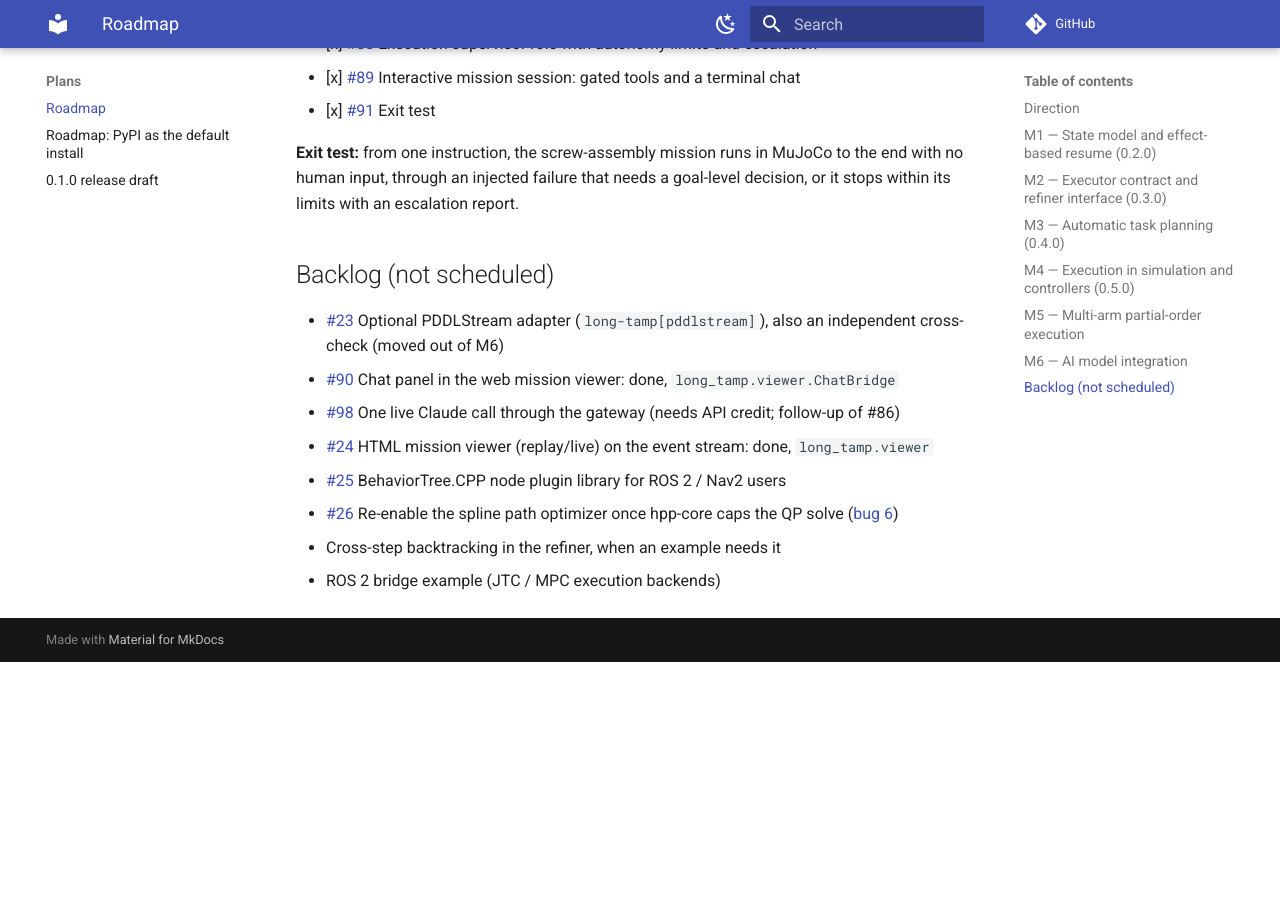
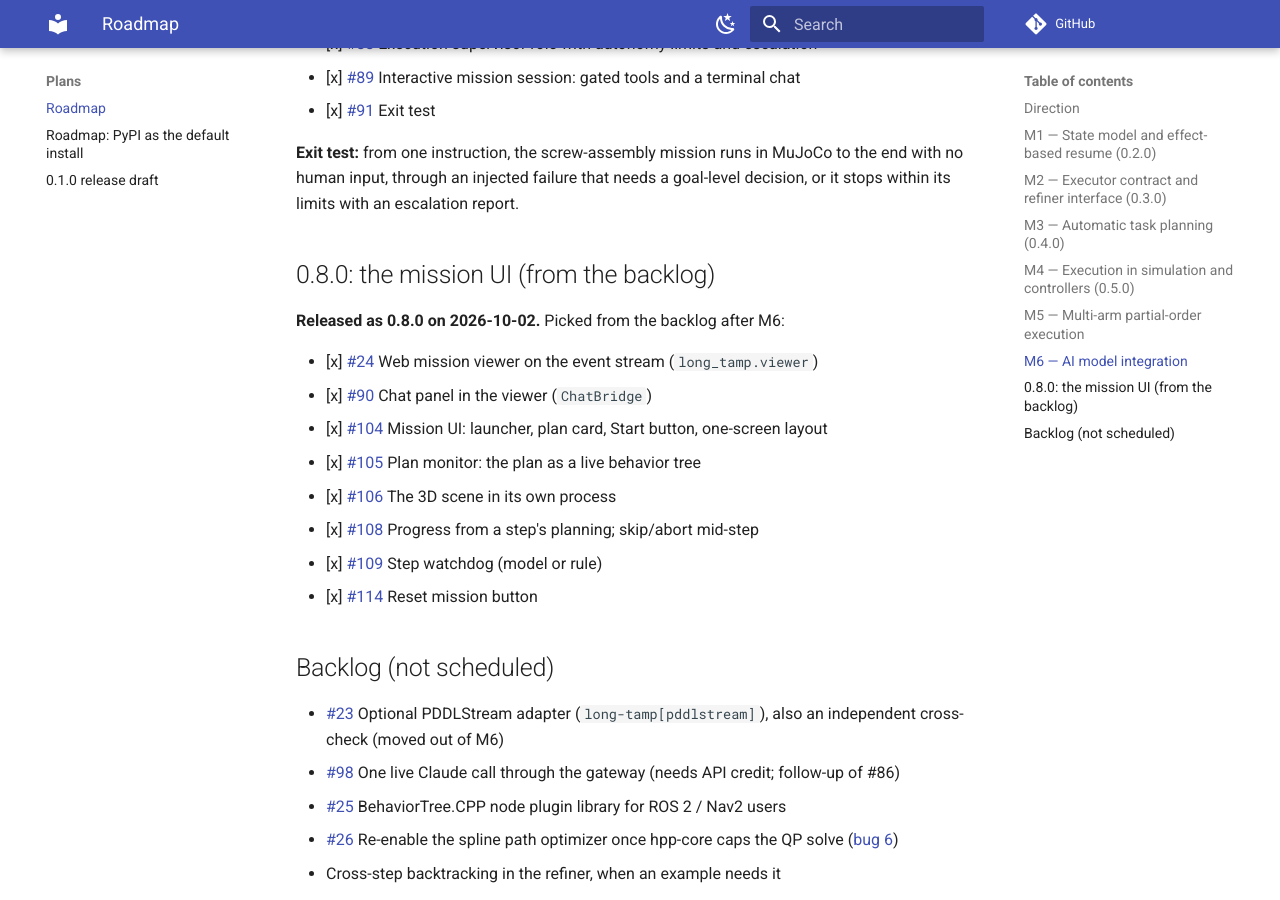
Before and after one commit to thanhndv212/long-tamp, an MkDocs documentation site: the page built from docs/plans/roadmap.md, in a window 1280 px wide and 900 px high, scrolled down 3409 px. Built offline with MkDocs 1.6.1 and Material for MkDocs 9.7.7, drawn with Linux system fonts in a browser that asks for light colours; comment, search, counter and statistics services are not loaded; before the commit the page ends 4071 px from its top, so only the background shows below that.

```diff
--- a/docs/plans/roadmap.md
+++ b/docs/plans/roadmap.md
@@ -140,15 +140,25 @@ interactive and autonomous operation. A model writes the problem, never the plan
 no human input, through an injected failure that needs a goal-level decision, or it stops
 within its limits with an escalation report.
 
+## 0.8.0: the mission UI (from the backlog)
+
+**Released as 0.8.0 on 2026-10-02.** Picked from the backlog after M6:
+
+- [x] [#24](https://github.com/thanhndv212/long-tamp/issues/24) Web mission viewer on the event stream (`long_tamp.viewer`)
+- [x] [#90](https://github.com/thanhndv212/long-tamp/issues/90) Chat panel in the viewer (`ChatBridge`)
+- [x] [#104](https://github.com/thanhndv212/long-tamp/issues/104) Mission UI: launcher, plan card, Start button, one-screen layout
+- [x] [#105](https://github.com/thanhndv212/long-tamp/issues/105) Plan monitor: the plan as a live behavior tree
+- [x] [#106](https://github.com/thanhndv212/long-tamp/issues/106) The 3D scene in its own process
+- [x] [#108](https://github.com/thanhndv212/long-tamp/issues/108) Progress from a step's planning; skip/abort mid-step
+- [x] [#109](https://github.com/thanhndv212/long-tamp/issues/109) Step watchdog (model or rule)
+- [x] [#114](https://github.com/thanhndv212/long-tamp/issues/114) Reset mission button
+
 ## Backlog (not scheduled)
 
 - [#23](https://github.com/thanhndv212/long-tamp/issues/23) Optional PDDLStream adapter
   (`long-tamp[pddlstream]`), also an independent cross-check (moved out of M6)
-- [#90](https://github.com/thanhndv212/long-tamp/issues/90) Chat panel in the web mission
-  viewer: done, `long_tamp.viewer.ChatBridge`
 - [#98](https://github.com/thanhndv212/long-tamp/issues/98) One live Claude call through the
   gateway (needs API credit; follow-up of #86)
-- [#24](https://github.com/thanhndv212/long-tamp/issues/24) HTML mission viewer (replay/live) on the event stream: done, `long_tamp.viewer`
 - [#25](https://github.com/thanhndv212/long-tamp/issues/25) BehaviorTree.CPP node plugin library for ROS 2 / Nav2 users
 - [#26](https://github.com/thanhndv212/long-tamp/issues/26) Re-enable the spline path optimizer once hpp-core caps the QP solve
   ([bug 6](../bugs/hpp-core-unbounded-planning-loops.md))
--- a/package.xml
+++ b/package.xml
@@ -2,7 +2,7 @@
 <?xml-model href="http://download.ros.org/schema/package_format3.xsd" schematypens="http://www.w3.org/2001/XMLSchema"?>
 <package format="3">
   <name>long_tamp</name>
-  <version>0.7.0</version>
+  <version>0.8.0</version>
   <description>
     Long-TAMP - A generalized manipulation planning framework
     using the PyHPP backend for HPP-based manipulation tasks.
--- a/pyproject.toml
+++ b/pyproject.toml
@@ -4,7 +4,7 @@ build-backend = "setuptools.build_meta"
 
 [project]
 name = "long-tamp"
-version = "0.7.0"
+version = "0.8.0"
 description = "Long-TAMP - Manipulation Planning Framework"
 readme = "README.md"
 requires-python = ">=3.10"
--- a/src/long_tamp/__init__.py
+++ b/src/long_tamp/__init__.py
@@ -28,7 +28,7 @@ Advanced Usage:
     from long_tamp.visualization import visualize_constraint_graph
 """
 
-__version__ = "0.7.0"
+__version__ = "0.8.0"
 __author__ = "Thanh Nguyen"
 __email__ = "dvtnguyen@laas.fr"
 __license__ = "MIT"
--- a/src/long_tamp/version.py
+++ b/src/long_tamp/version.py
@@ -1,3 +1,3 @@
 """Version information for long_tamp."""
 
-__version__ = "0.7.0"
+__version__ = "0.8.0"
```
Also changed, not shown: CHANGELOG.md (+15 -0 lines).
